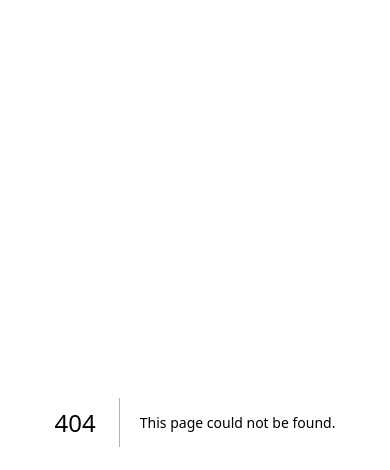
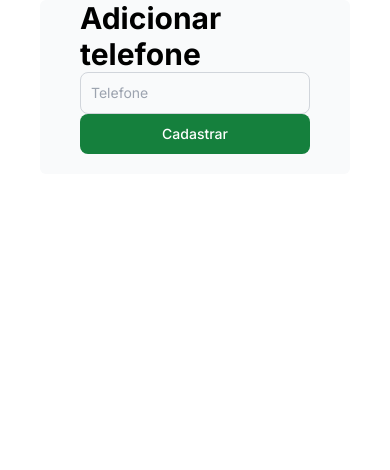
Before and after one commit to nathanhss/laravel-crud-with-react, a Next.js app in the folder frontend/cdl-frontend/: page /phone in a window 390 px wide. Before the commit this address had no page. Shown: the top 470 px of the page. Built offline with nearby package versions, Linux system fonts and the light colour scheme.

Commit message:
phone store page | PhoneTable component implementation

```diff
--- /dev/null
+++ b/frontend/cdl-frontend/src/app/phone/page.tsx
@@ -0,0 +1,84 @@
+"use client"
+
+import { useRouter } from "next/navigation";
+import { useEffect, useState } from "react";
+
+export default function Page({ searchParams }: { searchParams: { id: number } }) {
+    const [phoneData, setPhoneData] = useState({
+        number: "",
+        user_id: searchParams.id,
+    });
+
+    useEffect(() => {
+        console.log({ phoneData });
+    }, [phoneData])
+
+    const handleInput = (e: { target: { id: string, value: string } }) => {
+        console.log('aqui')
+        const fieldName = e.target.id;
+        const fieldValue = e.target.value;
+
+        setPhoneData((prevState) => ({
+            ...prevState,
+            [fieldName]: fieldValue
+        }));
+    }
+
+    const submitForm = async (form: any) => {
+        form.preventDefault();
+
+        const data = {
+            phones: [String(phoneData.number)],
+            user_id: phoneData.user_id,
+        };
+
+        const fetchResponse = await fetch('http://localhost:8000/api/phones', {
+            method: "POST",
+            body: JSON.stringify(data),
+            headers: {
+                'Accept': 'application/json, text/plain, */*',
+                'Content-Type': 'application/json',
+            },
+        });
+
+        const response = await fetchResponse.json();
+
+        if (response?.error) {
+            alert(`Error store number`);
+        } else {
+            alert(`Number stored successfully`);
+        }
+
+        setPhoneData({
+            number: "",
+            user_id: searchParams.id,
+        });
+    }
+    return <>
+        <div className="bg-gray-50 px-10 mx-10 rounded-md">
+            <h1
+                className='text-3xl antialiased font-bold flex justify-center'
+            >
+                Adicionar telefone
+            </h1>
+
+            <form id="createForm" className="max-w-sm mx-auto flex space-x-3 justify-center" method="POST" onSubmit={submitForm}>
+                <div className="mb-5">
+                    <input
+                        id="number"
+                        className="bg-gray-50 border border-gray-300 text-gray-900 text-sm rounded-lg focus:ring-blue-500 focus:border-blue-500 block w-full p-2.5 dark:bg-gray-700 dark:border-gray-600 dark:placeholder-gray-400 dark:text-white dark:focus:ring-blue-500 dark:focus:border-blue-500"
+                        placeholder="Telefone"
+                        onChange={handleInput}
+                        required
+                    />
+                    <button
+                        type="submit"
+                        className="text-white bg-green-700 hover:bg-green-800 focus:ring-4 focus:outline-none focus:ring-green-300 font-medium rounded-lg text-sm w-full sm:w-auto px-5 py-2.5 text-center dark:bg-green-600 dark:hover:bg-green-700 dark:focus:ring-green-800"
+                    >
+                        Cadastrar
+                    </button>
+                </div>
+            </form>
+        </div>
+    </>
+}
--- a/frontend/cdl-frontend/src/app/users/edit/page.tsx
+++ b/frontend/cdl-frontend/src/app/users/edit/page.tsx
@@ -1,11 +1,13 @@
 "use client"
 import EditUserForm from "@/app/components/editUser.component";
+import PhoneTable from "@/app/components/phoneTable.component";
 
 export default function EditUser({ searchParams }: { searchParams: { id: number } }) {
     return (
         <>
-            <div>
+            <div className="bg-gray-50 px-10 mx-10 rounded-md">
                 <EditUserForm id={searchParams.id} />
+                <PhoneTable id={searchParams.id} />
             </div>
         </>
     );
```
